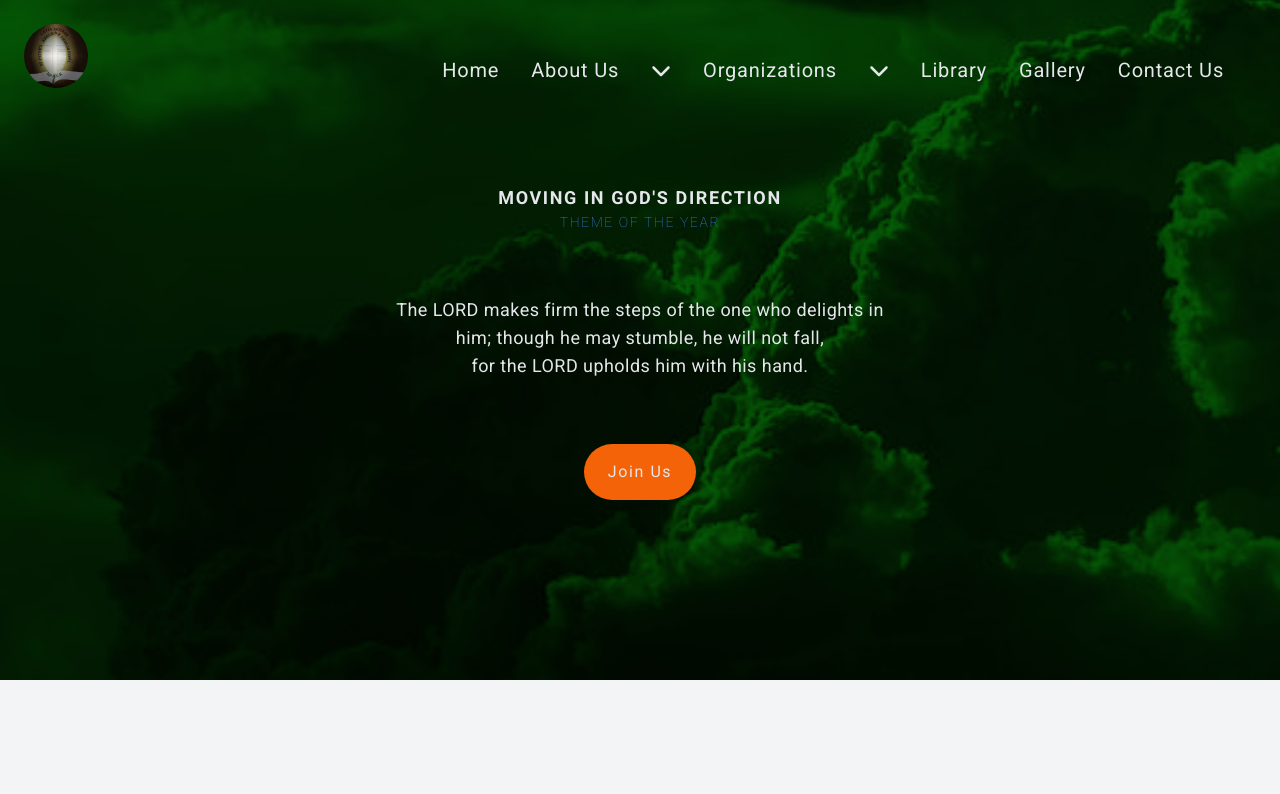
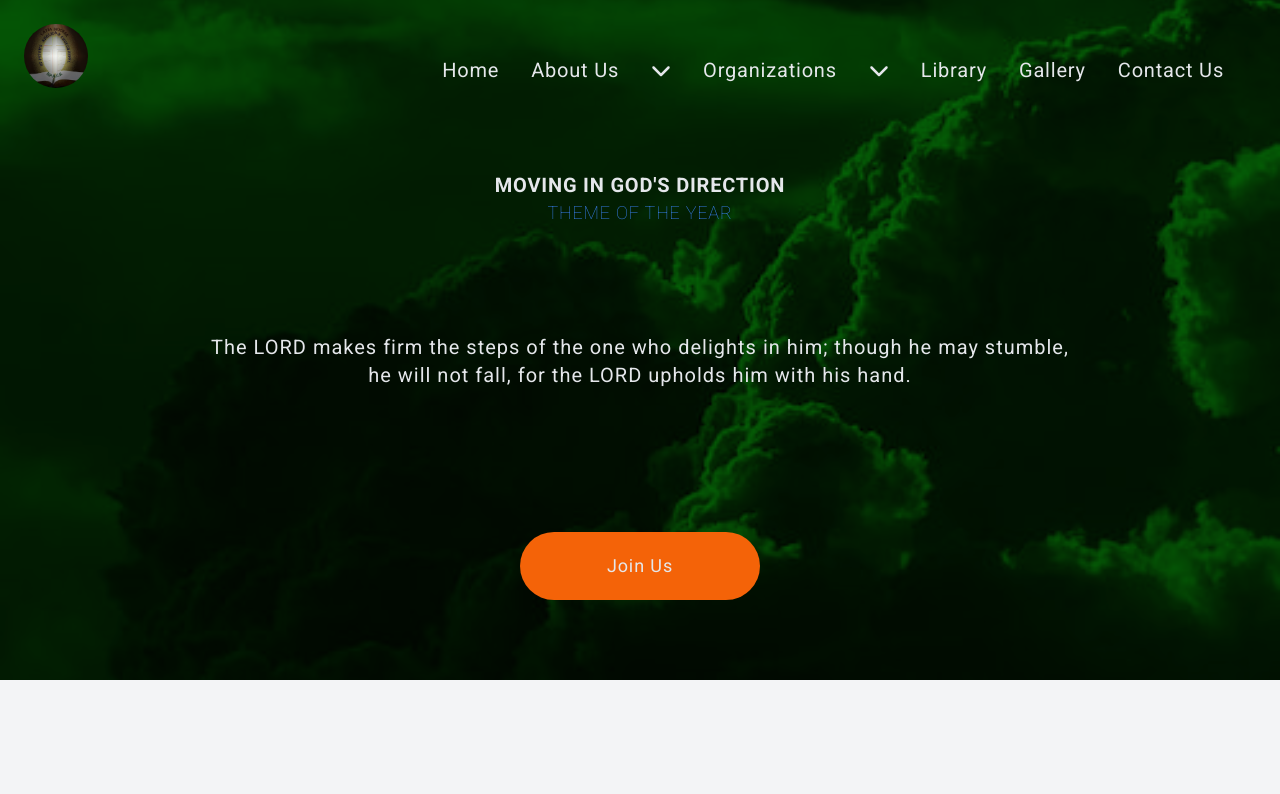
Before and after one commit to Emiraell/MY-Church-web, a React (Vite) app: page / in a window 1280 px wide. Shown: the top 794 px of the page. Built offline with nearby package versions, Linux system fonts and the light colour scheme.

Commit message:
installed framer-motion dependecies

```diff
--- a/package.json
+++ b/package.json
@@ -19,6 +19,7 @@
     "@hookform/resolvers": "^3.3.4",
     "firebase": "^10.7.2",
     "firestore": "^1.1.6",
+    "framer-motion": "^11.0.3",
     "install": "^0.13.0",
     "npm": "^10.3.0",
     "react": "^18.2.0",
--- a/src/components/Header/Carousel.jsx
+++ b/src/components/Header/Carousel.jsx
@@ -32,11 +32,8 @@ export default function Carousel({
       tittle: "ST PETER'S ANGLICAN CHURCH, KEFFI",
       subTittle: "(Lafia Diocese)",
       image: styles.imageOne,
-      passage: [
-        "I beseech you therefore, brethren, by the mercies of God, that",
-        "ye present your bodies a living sacrifice, holy, acceptable",
-        "unto God, which is your reasonable service.",
-      ],
+      passage:
+        "I beseech you therefore, brethren, by the mercies of God, that ye present your bodies a living sacrifice, holy, acceptable unto God",
       buttons: [{ name: "About Us", path: "about" }],
     },
     {
@@ -44,11 +41,9 @@ export default function Carousel({
       tittle: "MOVING IN GOD'S DIRECTION",
       subTittle: "THEME OF THE YEAR",
       image: styles.imageTwo,
-      passage: [
-        "The LORD makes firm the steps of the one who delights in",
-        "him; though he may stumble, he will not fall,",
-        "for the LORD upholds him with his hand.",
-      ],
+      passage:
+        "The LORD makes firm the steps of the one who delights in him; though he may stumble, he will not fall, for the LORD upholds him with his hand.",
+
       buttons: [{ name: "Join Us", path: "contact" }],
     },
     {
@@ -56,11 +51,8 @@ export default function Carousel({
       tittle: "A PRAYING CHURCH",
       subTittle: "",
       image: styles.imageThree,
-      passage: [
-        "The Lord is near. Do not be anxious about anything,",
-        " but in everysituation, by prayer and petition, with",
-        "thanksgiving, present your requests to God",
-      ],
+      passage:
+        "Do not be anxious about anything, but in everysituation, by prayer and petition, with thanksgiving, present your requests to God",
       buttons: [{ name: "Request a Prayer", path: "prayer" }],
     },
   ]);
@@ -103,34 +95,31 @@ export default function Carousel({
         </div>
       )}
       {isHomePage && (
-        <Slider {...settings} className=" overflow-hidden">
+        <Slider {...settings} className="overflow-hidden ">
           {carouselDetails.map((detail, index) => (
             <div
               key={index}
-              className={`text-center bg-cover bg-center bg-blend-multiply bg-greeny-100 bg-no-repeat ${detail.image} h-[77vh] lg:h-[85vh]`}
+              className={`text-center relative bg-cover bg-center bg-blend-multiply bg-greeny-100 bg-no-repeat ${detail.image} h-[77vh] lg:h-[85vh]`}
             >
-              <div className="mt-[23vh]  leading-normal md:tracking-widest ">
-                <div className="font-bold">
-                  <p className="md:text-lg">
+              <div className="font-semibold absolute left-0 right-0 bottom-2/3">
+                <p className="text-xl md:text-xl px-2">
                   {detail.tittle}
-                    <span className="block text-blue-500 text-sm font-thin">
+                  <span className="block text-blue-500 text-lg font-thin">
                     {detail.subTittle}
                   </span>
                 </p>
               </div>
-                <div>
-                  <p className="text-sm py-16 md:text-lg px-4 tracking-wide">
-                    {detail.passage[0]}
-                    <span className="block"> {detail.passage[1]}</span>{" "}
-                    <span className="block">{detail.passage[2]}</span>
+              <div className="absolute bottom-1/3 leading-10">
+                <p className="py-16 md:text-xl lg:px-52 px-4 tracking-wider text-lg">
+                  {detail.passage}
                 </p>
               </div>
 
-                <div>
+              <div className="absolute w-[100%] bottom-20">
                 {detail.buttons.map((button, index) => (
                   <Link to={`/${button.path}`} key={index}>
                     <button
-                        className={` bg-oran-light py-4 px-6 rounded-full hover:opacity-90 mx-2 ${
+                      className={`w-60 bg-oran-light py-5 tracking-wider text-lg rounded-full hover:opacity-90 mx-2 ${
                         detail[2] && "bg-blood-700 hover:bg-emerald-600"
                       }`}
                     >
@@ -140,7 +129,6 @@ export default function Carousel({
                 ))}
               </div>
             </div>
-            </div>
           ))}
         </Slider>
       )}
--- a/src/pages/Home/TeamofLeaders/TeamOfLeaders.jsx
+++ b/src/pages/Home/TeamofLeaders/TeamOfLeaders.jsx
@@ -34,8 +34,8 @@ export default function TeamOfLeaders() {
   const [hovered, setHovered] = useState(false);
 
   return (
-    <div className=" font-lato w-[90%] m-auto text-textCol-secondary my-20 text-center">
-      <div className=" m-auto">
+    <div className=" font-lato w-[95%] m-auto text-textCol-secondary my-20 text-center">
+      <div className=" m-auto shadow-xl p-2">
         <p className="text-2xl text-orang-600 ">
           <span className="border-b-2 pb-2 border-dashed border-greeny-100">
             Leadership
@@ -44,9 +44,7 @@ export default function TeamOfLeaders() {
         <div className="lg:grid grid-cols-3 gap-4">
           {leaders.map((leader, index) => (
             <div
-              className={`shadow-xl mt-10 col-span-1 ${
-                index > 0 && "hidden"
-              } lg:block`}
+              className={` mt-10 col-span-1 ${index > 0 && "hidden"} lg:block`}
               key={index}
             >
               <div
@@ -75,8 +73,11 @@ export default function TeamOfLeaders() {
           ))}
         </div>
         <Link to="officials">
-          <button className="mt-5 bg-greeny-300 rounded text-gray-200 px-8 py-3 text-lg">
-            see more
+          <button
+            className="my-5 bg-greeny-300 hover:text-greeny-300 hover:border
+          hover:bg-gray-100 rounded w-64 text-gray-200 py-3 text-xl border-greeny-300"
+          >
+            see all
           </button>
         </Link>
       </div>
--- a/src/pages/Home/Welcome.jsx
+++ b/src/pages/Home/Welcome.jsx
@@ -29,7 +29,7 @@ export default function Welcome() {
               <p className="font-bold tracking-wide text-xl">
                 Rt. Rev. Robinson Adeyemi
               </p>
-              <span className=" text-greeny-50">Bishop of Lafia Diocese </span>
+              <span className=" text-blue-300">Bishop of Lafia Diocese </span>
             </div>
           </div>
           <p className="p-4  xl:col-span-2 lg:col-span-1 lg:text-xl text-lg mt-5 lg:mt-0 leading-8 tracking-wide lg:tracking-widest font-semibold lg:leading-10  xl:pt-20 ">
--- a/src/pages/Home/about/AboutChurch.jsx
+++ b/src/pages/Home/about/AboutChurch.jsx
@@ -90,7 +90,7 @@ export default function AboutChurch() {
   return (
     <div
       ref={aboutRef}
-      className={`text-center text-textCol-primary duration-0.5 opacity-0
+      className={`text-center text-textCol-primary duration-1 opacity-0
       ease-in-out transition-all ${intersected && " opacity-100"}`}
     >
       <div className=" font-lato mb-5 text-2xl">
```
Also changed, not shown: 1 other file (tests, documents, lock files or other folders). Lines whose indentation alone changed are shown as unchanged.
